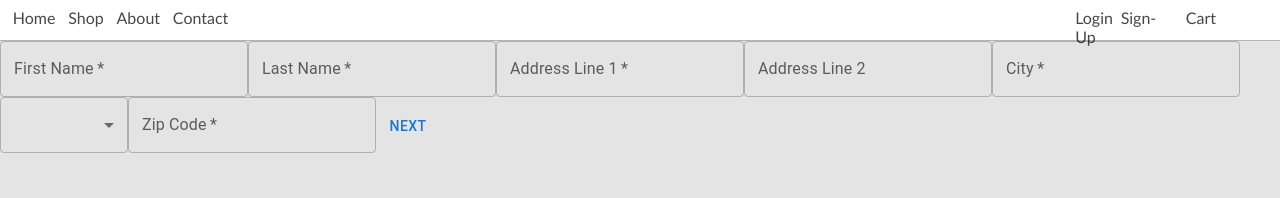
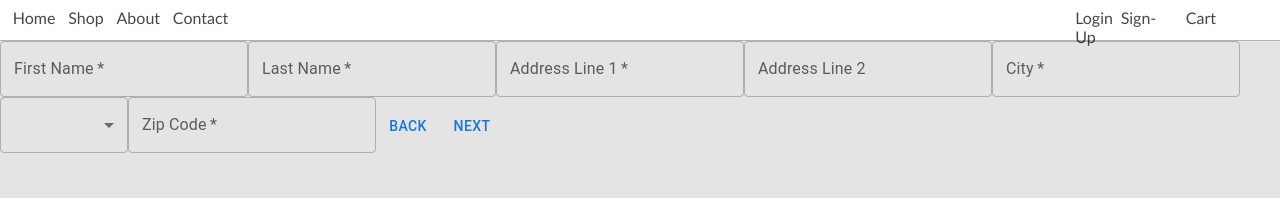
Before and after one commit to nicopasq/emporium, a React (Create React App) app: page /checkout in a window 1280 px wide. Both pictures are taken after typing "Sample", "Sample", "name@example.com", "Sample" into the empty fields and a click on the button "NEXT". Shown: the top 198 px of the page. Built offline with nearby package versions, Linux system fonts and the light colour scheme.

Commit message:
Added back button to forms

```diff
--- a/src/features/checkout/Checkout.js
+++ b/src/features/checkout/Checkout.js
@@ -88,6 +88,9 @@ export default function Checkout() {
     const cartItems = checkoutObj.items.map(i => (<Typography variant="h5">{i.item}</Typography>))
 
     function handlePagination(e) {
+        if (e === -1) {
+            setFormDisplay(formDisplay - 1)
+        } else if (e !== -1) {
             e.preventDefault();
             const id = parseInt(e.target.id)
 
@@ -96,6 +99,7 @@ export default function Checkout() {
             }
             if (id + 1 === forms.length) {
                 console.log("PROCEED TO CONFIRMATION")
+            }
         }
         console.log(formData)
     }
@@ -135,6 +139,7 @@ export default function Checkout() {
                 ))}
             </Select>
             <TextField label="Zip Code" name="address:zip" value={formData.address.zip} onChange={(e) => handleInput(e)} required />
+            <Button onClick={() => handlePagination(-1)}>Back</Button>
             <Button type="submit">Next</Button>
         </form>,
 
@@ -144,6 +149,7 @@ export default function Checkout() {
             <TextField helperText="Card Exp." type="date" required name="billing:expiration" value={formData.billing.expiration} onChange={(e) => handleInput(e)} />
             <TextField label="CVV" required name="billing:cvv" value={formData.billing.cvv} onChange={(e) => handleInput(e)} />
             <FormControlLabel control={<CheckBox />} label="Are the billing and shipping addresses the same?" />
+            <Button onClick={() => handlePagination(-1)}>Back</Button>
             <Button type="submit">Next</Button>
         </form>
     ]
```
Lines whose indentation alone changed are shown as unchanged.
